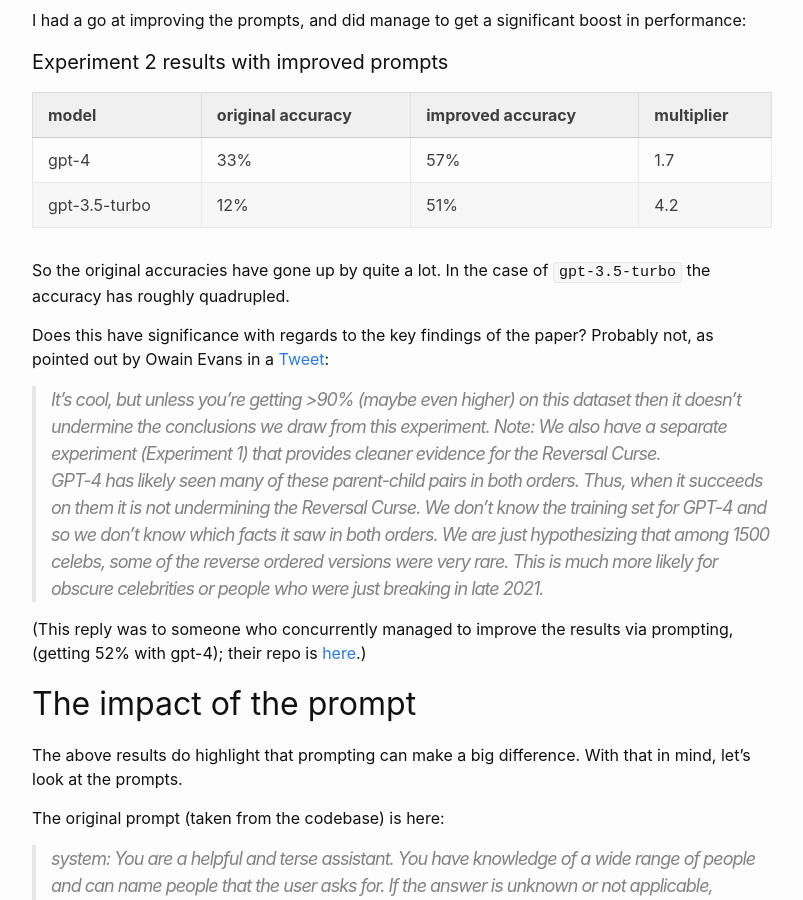
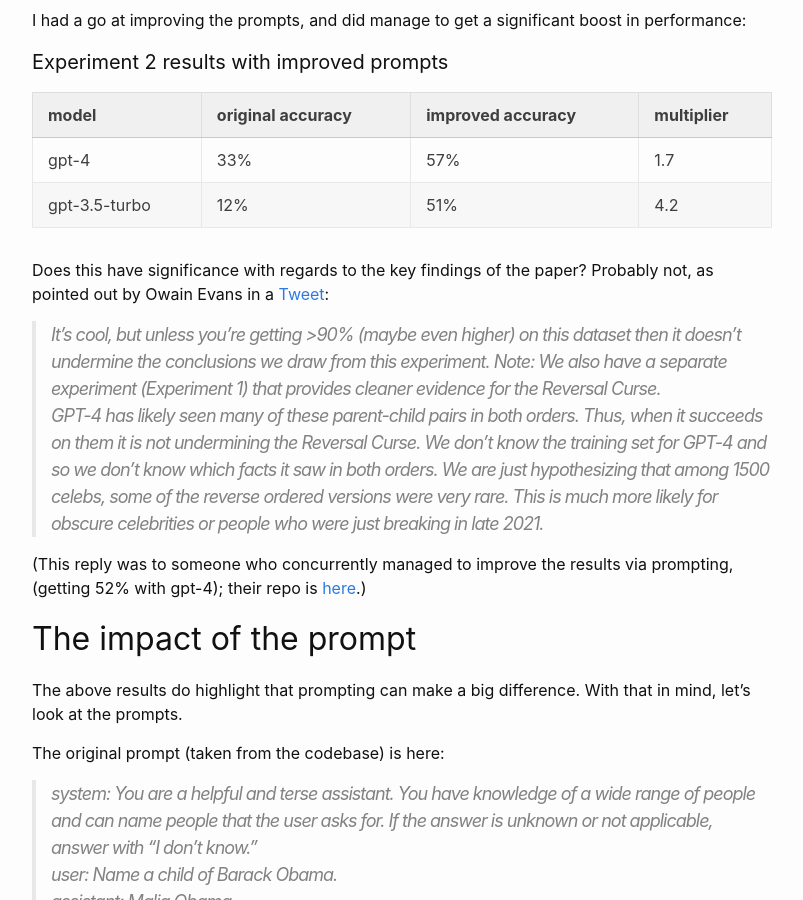
Before and after one commit to sradc/sradc.github.io, a Jekyll site: the page built from _posts/2023-09-25-reversal-curse.md, in a window 1280 px wide and 900 px high, scrolled down 384 px. Shown: the whole window, without its empty margins (238-1041 px from the left). Built offline with Jekyll 4.4.1, drawn with Linux system fonts in a browser that asks for light colours; comment, search, counter and statistics services are not loaded.

Commit message:
removed a redundent sentence

```diff
--- a/_posts/2023-09-25-reversal-curse.md
+++ b/_posts/2023-09-25-reversal-curse.md
@@ -19,8 +19,6 @@
 | -------------- | ----------------- | ----------------- | -----------|
 | gpt-4          | 33%               | 57%               | 1.7        |
 | gpt-3.5-turbo  | 12%               | 51%               | 4.2        |
-
-So the original accuracies have gone up by quite a lot. In the case of `gpt-3.5-turbo` the accuracy has roughly quadrupled.
 
 Does this have significance with regards to the key findings of the paper? Probably not, as pointed out by Owain Evans in a [Tweet](https://x.com/OwainEvans_UK/status/1705697503776231444):
 
```
